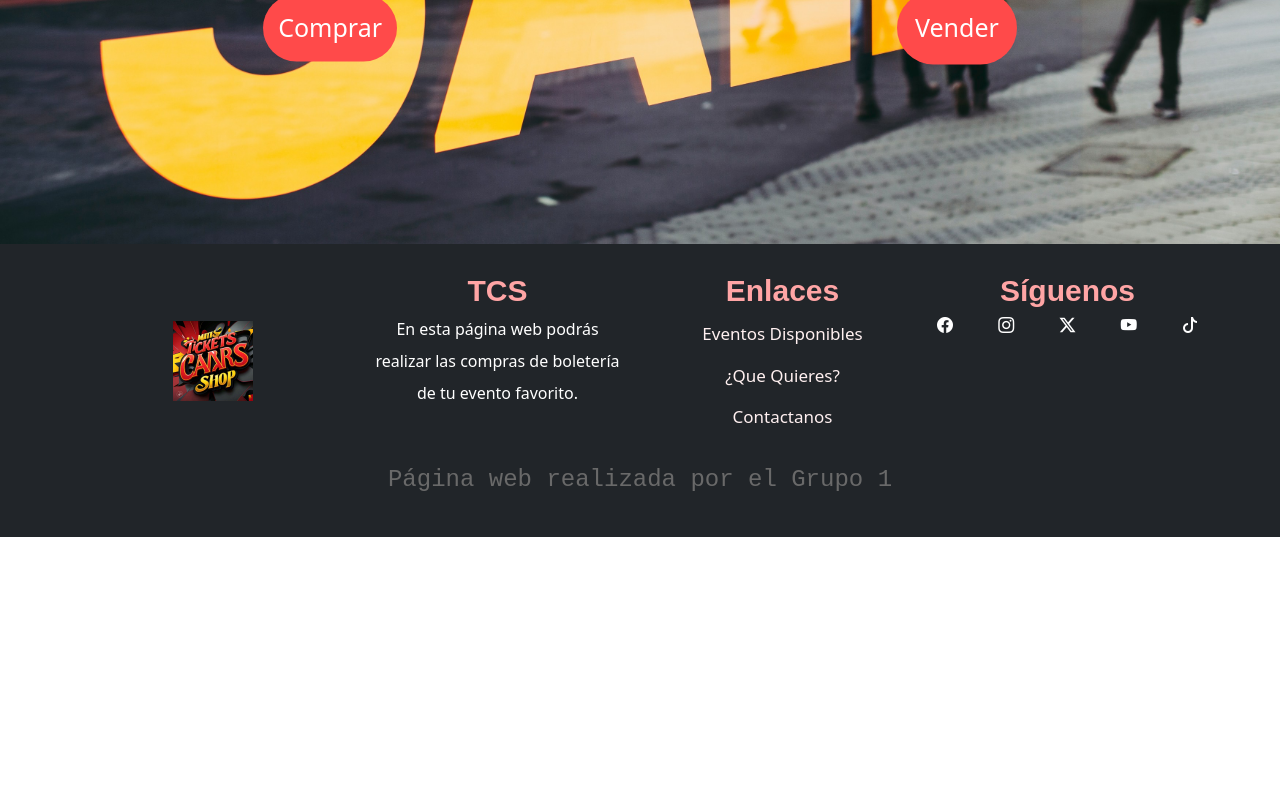
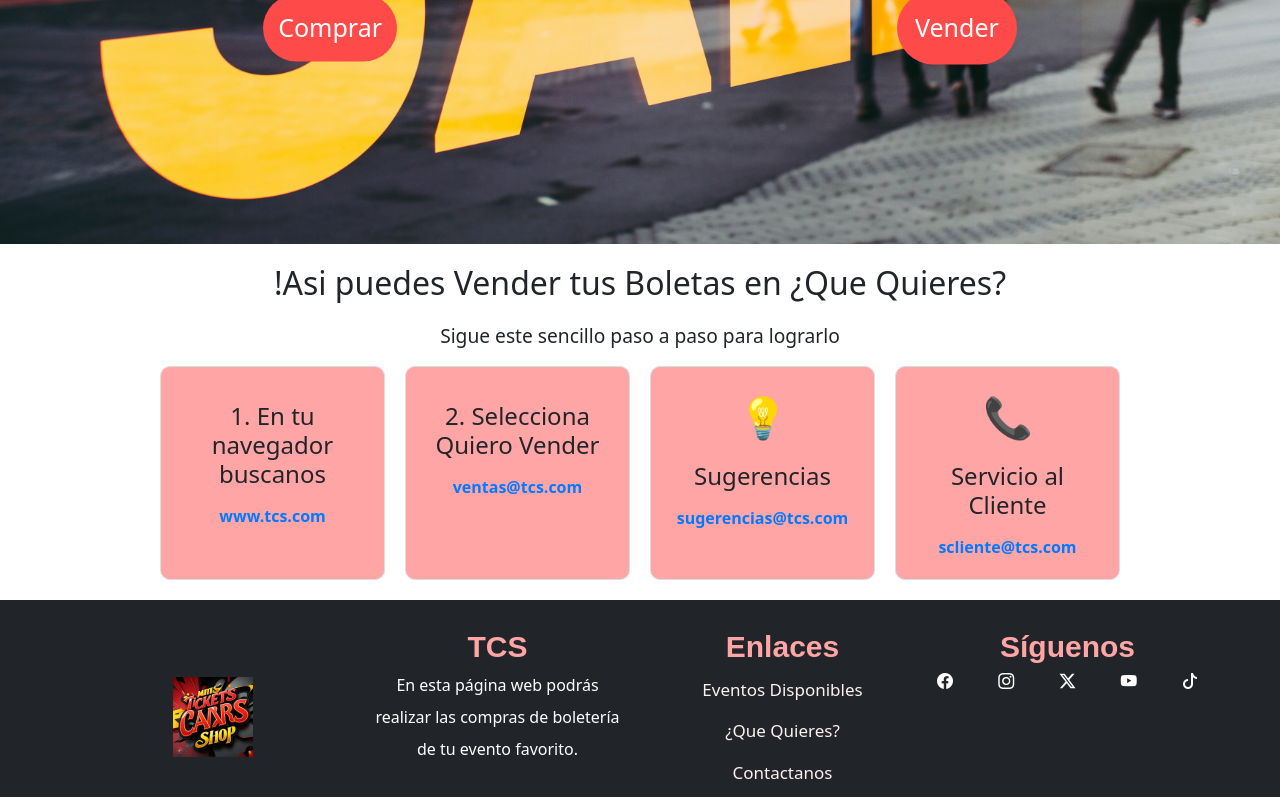
Before and after one commit to crojasp1/proyecto_tcs, a React (Create React App) app in the folder front-react/tcs/: page /Quieres in a window 1280 px wide. Shown: the part 554-1351 px from the top of the page. Before the commit the page ends 1091 px from the top, so only its background shows below. Built offline with nearby package versions, Linux system fonts and the light colour scheme.

Commit message:
detalles

```diff
--- /dev/null
+++ b/front-react/tcs/src/components/FormasQ.js
@@ -0,0 +1,53 @@
+import React from 'react'
+import Navegador from "../assets/internet.png"
+
+const FormasQ = () => {
+    const FormasdeQQuieres = [
+        {
+            title: '1. En tu navegador buscanos',
+            desc: '',
+            icon: '',
+            email: 'www.tcs.com'
+        },
+        {
+            title: '2. Selecciona Quiero Vender ',
+            desc: '',
+            icon: '',
+            email: 'ventas@tcs.com'
+        },
+        {
+            title: 'Sugerencias',
+            desc: 'Nos encantaría saber cómo podemos mejorar. Tu opinión es muy importante para nosotros. Envía tus ideas o comentarios.',
+            icon: '💡',
+            email: 'sugerencias@tcs.com'
+        },
+        {
+            title: 'Servicio al Cliente',
+            desc: 'Contáctanos para cualquier duda sobre envíos, devoluciones o servicios postventa.',
+            icon: '📞',
+            email: 'scliente@tcs.com'
+        }
+    ];
+
+    return (
+        <div className="contact-us-container">
+            <h2>!Asi puedes Vender tus Boletas en ¿Que Quieres?</h2>
+            <p>Sigue este sencillo paso a paso para lograrlo </p>
+
+            <div className="contact-grid">
+                {FormasdeQQuieres.map((option, index) => (
+                    <div key = {index} className="contact-card">
+                        <div className="contact-icon">{option.icon}</div>
+                        <h3>{option.title}</h3>
+                        <p>{option.description}</p>
+                        <a href={`mailto:${option.email}`} className="contact-email">
+                            {option.email}
+                        </a>
+                    </div>
+                ))}
+            </div>
+        </div>
+    );
+};
+
+export default FormasQ
--- a/front-react/tcs/src/components/Main3.js
+++ b/front-react/tcs/src/components/Main3.js
@@ -2,10 +2,6 @@ import React from 'react'
 import fondo from "../assets/fondo.jpg"
 import "../styles/Main3.css";
 import Button from 'react-bootstrap/Button';
-
-
-
-
 
 function Main3() {
   return (
--- a/front-react/tcs/src/pages/Quieres.js
+++ b/front-react/tcs/src/pages/Quieres.js
@@ -1,6 +1,7 @@
 import React from 'react'
 import Header from "../components/Header"
 import Main3 from '../components/Main3'
+import FormasQ from "../components/FormasQ"
 import Footer from '../components/Footer'
 
 function Quieres() {
@@ -8,6 +9,7 @@ function Quieres() {
     <div className='Quieres'>
      <Header/>
      <Main3/>
+     <FormasQ/>
      <Footer/>
     </div>
   )
```
Also changed, not shown: front-react/tcs/src/assets/internet.png (added).
